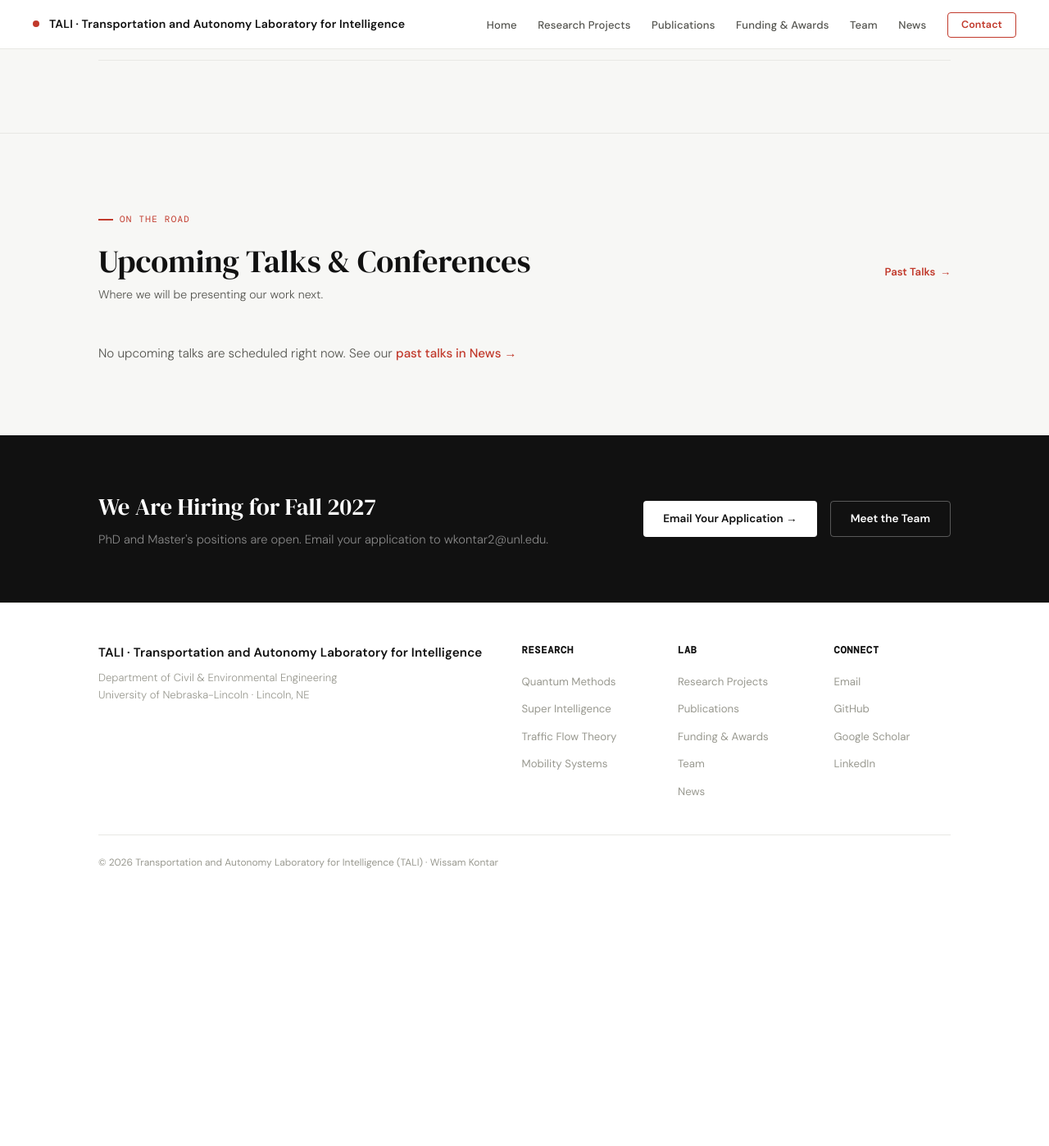
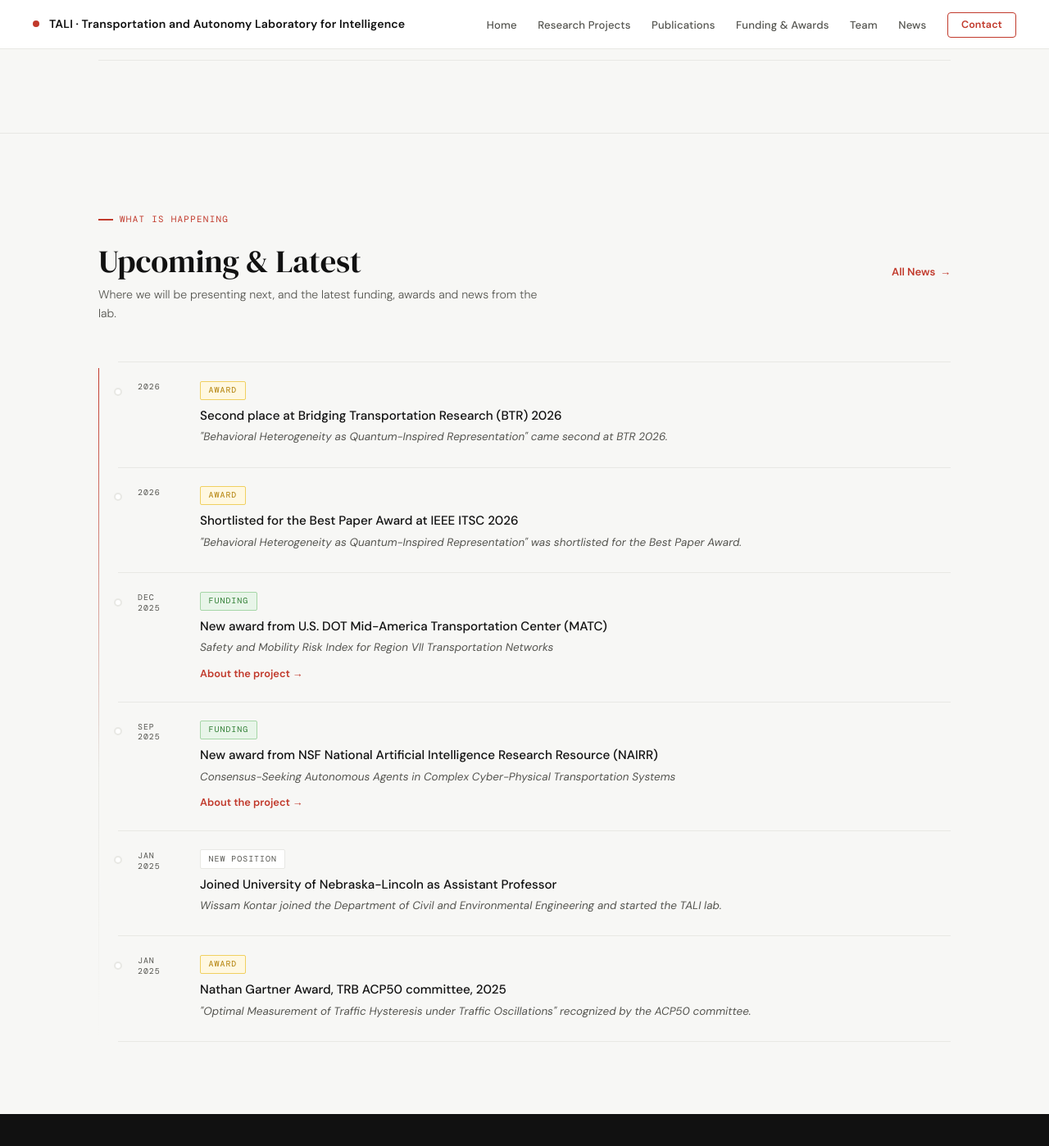
Before and after one commit to wissamkontar/wissamkontar.github.io, a Jekyll site: the page built from index.html, in a window 1280 px wide and 1400 px high, scrolled down 6611 px. Shown: the whole window at 82% size. Built offline with Jekyll 4.4.1, drawn with Linux system fonts in a browser that asks for light colours; before the commit the page ends 7721 px from its top, so only the background shows below that.

Commit message:
Home page: one timeline of upcoming talks and the latest news
Co-Authored-By: Claude Fable 5.2 <noreply@anthropic.com>
Claude-Session: https://claude.ai/code/session_01Lzm3hfbMCCSUqxQdsXPYQj

```diff
--- /dev/null
+++ b/_includes/latest.html
@@ -0,0 +1,85 @@
+{% comment %}
+  "Upcoming & Latest" timeline on the home page.
+  First the talks from _data/talks.yml (the script in main.js removes the ones whose month has passed),
+  then the newest funding (_data/projects.yml), awards (_data/awards.yml) and lab news (_data/news.yml).
+  Change the number after "limit:" to show more or fewer news items.
+{% endcomment %}
+{% assign keys = "" | split: "" %}
+{% for item in site.data.projects %}{% if item.sponsor and item.awarded %}{% assign key = item.awarded | append: "|funding|" | append: forloop.index0 %}{% assign keys = keys | push: key %}{% endif %}{% endfor %}
+{% for item in site.data.awards %}{% assign key = item.date | append: "|award|" | append: forloop.index0 %}{% assign keys = keys | push: key %}{% endfor %}
+{% for item in site.data.news %}{% assign key = item.date | append: "|news|" | append: forloop.index0 %}{% assign keys = keys | push: key %}{% endfor %}
+{% assign keys = keys | sort | reverse %}
+
+<section class="section" id="talks">
+  <div class="container">
+    <div class="section-header fade-in">
+      <div class="label">What Is Happening</div>
+      <div class="section-header-row">
+        <h2 class="section-title">Upcoming &amp; Latest</h2>
+        <a href="/news/" class="see-all">All News</a>
+      </div>
+      <p class="section-intro">Where we will be presenting next, and the latest funding, awards and news from the lab.</p>
+    </div>
+    <div class="talks-timeline" id="talksTimeline">
+      {% for talk in site.data.talks %}
+      <div class="talk-item upcoming" data-date="{{ talk.date }}">
+        <div class="talk-inner">
+          <div class="talk-date-col">
+            <span class="talk-month">{% assign day = talk.date | append: "-01" %}{{ day | date: "%b" }}<br>{{ day | date: "%Y" }}</span>
+          </div>
+          <div>
+            <div class="talk-status-row">
+              <span class="talk-badge upcoming">Upcoming</span>
+              <span class="talk-badge {{ talk.type | slugify }}">{{ talk.type }}</span>
+            </div>
+            <div class="talk-title">{{ talk.title | escape }}</div>
+            <div class="talk-event">{{ talk.event | escape }}</div>
+            <div class="talk-location">{{ talk.location | escape }}</div>
+          </div>
+        </div>
+      </div>
+      {% endfor %}
+
+      {% for key in keys limit: 6 %}
+        {% assign parts = key | split: "|" %}
+        {% assign stamp = parts[0] %}
+        {% assign kind = parts[1] %}
+        {% assign position = parts[2] | plus: 0 %}
+        {% assign link = nil %}
+        {% case kind %}
+          {% when "funding" %}
+            {% assign item = site.data.projects[position] %}
+            {% assign badge = "Funding" %}
+            {% capture headline %}New award from {{ item.sponsor }}{% endcapture %}
+            {% assign text = item.title %}
+            {% capture link %}/projects/#{{ item.id }}{% endcapture %}
+          {% when "award" %}
+            {% assign item = site.data.awards[position] %}
+            {% assign badge = item.kind %}
+            {% assign headline = item.title %}
+            {% assign text = item.text %}
+          {% else %}
+            {% assign item = site.data.news[position] %}
+            {% assign badge = item.label %}
+            {% assign headline = item.title %}
+            {% assign text = item.text %}
+        {% endcase %}
+      <div class="talk-item">
+        <div class="talk-inner">
+          <div class="talk-date-col">
+            <span class="talk-month">{% if stamp.size > 4 %}{% assign day = stamp | append: "-01" %}{{ day | date: "%b" }}<br>{{ day | date: "%Y" }}{% else %}{{ stamp }}{% endif %}</span>
+          </div>
+          <div>
+            <div class="talk-status-row">
+              <span class="record-badge {{ kind }}">{{ badge | escape }}</span>
+            </div>
+            <div class="talk-title">{{ headline | escape }}</div>
+            {% if text %}<div class="talk-event">{{ text | escape }}</div>{% endif %}
+            {% if link %}<a class="record-link" href="{{ link }}">About the project →</a>{% endif %}
+          </div>
+        </div>
+      </div>
+      {% endfor %}
+    </div>
+  </div>
+</section>
--- /dev/null
+++ b/_includes/profile-links.html
@@ -0,0 +1,19 @@
+{% comment %} The row of profile buttons in the home page hero. Addresses come from _config.yml. {% endcomment %}
+<div class="hero-profiles">
+  <a href="{{ site.links.github }}" target="_blank" rel="noopener noreferrer" class="profile-link" title="GitHub">
+    <svg viewBox="0 0 24 24" fill="currentColor" role="img" aria-label="GitHub Logo"><path d="M12 0C5.37 0 0 5.37 0 12c0 5.31 3.435 9.795 8.205 11.385.6.105.825-.255.825-.57 0-.285-.015-1.23-.015-2.235-3.015.555-3.795-.735-4.035-1.41-.135-.345-.72-1.41-1.23-1.695-.42-.225-1.02-.78-.015-.795.945-.015 1.62.87 1.845 1.23 1.08 1.815 2.805 1.305 3.495.99.105-.78.42-1.305.765-1.605-2.67-.3-5.46-1.335-5.46-5.925 0-1.305.465-2.385 1.23-3.225-.12-.3-.54-1.53.12-3.18 0 0 1.005-.315 3.3 1.23.96-.27 1.98-.405 3-.405s2.04.135 3 .405c2.295-1.56 3.3-1.23 3.3-1.23.66 1.65.24 2.88.12 3.18.765.84 1.23 1.905 1.23 3.225 0 4.605-2.805 5.625-5.475 5.925.435.375.81 1.095.81 2.22 0 1.605-.015 2.895-.015 3.3 0 .315.225.69.825.57A12.02 12.02 0 0 0 24 12c0-6.63-5.37-12-12-12z"/></svg>
+    GitHub
+  </a>
+  <a href="{{ site.links.scholar }}" target="_blank" rel="noopener noreferrer" class="profile-link" title="Google Scholar">
+    <svg viewBox="0 0 24 24" fill="currentColor" role="img" aria-label="Google Scholar Logo"><path d="M12 24a7 7 0 1 1 0-14 7 7 0 0 1 0 14zm0-24L0 9.5l4.838 3.94A8 8 0 0 1 12 10a8 8 0 0 1 7.162 3.44L24 9.5z"/></svg>
+    Google Scholar
+  </a>
+  <a href="{{ site.links.university }}" target="_blank" rel="noopener noreferrer" class="profile-link" title="University Page">
+    <svg viewBox="0 0 24 24" fill="currentColor" role="img" aria-label="University Logo"><path d="M12 3L1 9l11 6 9-4.91V17h2V9L12 3zM5 13.18v4L12 21l7-3.82v-4L12 17l-7-3.82z"/></svg>
+    UNL Engineering
+  </a>
+  <a href="mailto:{{ site.email }}" class="profile-link" title="Email">
+    <svg viewBox="0 0 24 24" fill="currentColor" role="img" aria-label="Email Icon"><path d="M20 4H4c-1.1 0-2 .9-2 2v12c0 1.1.9 2 2 2h16c1.1 0 2-.9 2-2V6c0-1.1-.9-2-2-2zm0 4-8 5-8-5V6l8 5 8-5v2z"/></svg>
+    Email
+  </a>
+</div>
--- a/index.html
+++ b/index.html
@@ -22,24 +22,7 @@ layout: default
           <a href="#research" class="btn btn-primary">Explore Research →</a>
           <a href="/publications/" class="btn btn-ghost">View Publications</a>
         </div>
-        <div class="hero-profiles">
-          <a href="{{ site.links.github }}" target="_blank" rel="noopener noreferrer" class="profile-link" title="GitHub">
-            <svg viewBox="0 0 24 24" fill="currentColor" role="img" aria-label="GitHub Logo"><path d="M12 0C5.37 0 0 5.37 0 12c0 5.31 3.435 9.795 8.205 11.385.6.105.825-.255.825-.57 0-.285-.015-1.23-.015-2.235-3.015.555-3.795-.735-4.035-1.41-.135-.345-.72-1.41-1.23-1.695-.42-.225-1.02-.78-.015-.795.945-.015 1.62.87 1.845 1.23 1.08 1.815 2.805 1.305 3.495.99.105-.78.42-1.305.765-1.605-2.67-.3-5.46-1.335-5.46-5.925 0-1.305.465-2.385 1.23-3.225-.12-.3-.54-1.53.12-3.18 0 0 1.005-.315 3.3 1.23.96-.27 1.98-.405 3-.405s2.04.135 3 .405c2.295-1.56 3.3-1.23 3.3-1.23.66 1.65.24 2.88.12 3.18.765.84 1.23 1.905 1.23 3.225 0 4.605-2.805 5.625-5.475 5.925.435.375.81 1.095.81 2.22 0 1.605-.015 2.895-.015 3.3 0 .315.225.69.825.57A12.02 12.02 0 0 0 24 12c0-6.63-5.37-12-12-12z"/></svg>
-            GitHub
-          </a>
-          <a href="{{ site.links.scholar }}" target="_blank" rel="noopener noreferrer" class="profile-link" title="Google Scholar">
-            <svg viewBox="0 0 24 24" fill="currentColor" role="img" aria-label="Google Scholar Logo"><path d="M12 24a7 7 0 1 1 0-14 7 7 0 0 1 0 14zm0-24L0 9.5l4.838 3.94A8 8 0 0 1 12 10a8 8 0 0 1 7.162 3.44L24 9.5z"/></svg>
-            Google Scholar
-          </a>
-          <a href="{{ site.links.university }}" target="_blank" rel="noopener noreferrer" class="profile-link" title="University Page">
-            <svg viewBox="0 0 24 24" fill="currentColor" role="img" aria-label="University Logo"><path d="M12 3L1 9l11 6 9-4.91V17h2V9L12 3zM5 13.18v4L12 21l7-3.82v-4L12 17l-7-3.82z"/></svg>
-            UNL Engineering
-          </a>
-          <a href="mailto:{{ site.email }}" class="profile-link" title="Email">
-            <svg viewBox="0 0 24 24" fill="currentColor" role="img" aria-label="Email Icon"><path d="M20 4H4c-1.1 0-2 .9-2 2v12c0 1.1.9 2 2 2h16c1.1 0 2-.9 2-2V6c0-1.1-.9-2-2-2zm0 4-8 5-8-5V6l8 5 8-5v2z"/></svg>
-            Email
-          </a>
-        </div>
+        {% include profile-links.html %}
       </div>
       <div class="hero-logo-wrap fade-in">
         <img src="/images/Logo.png" alt="TALI Lab Logo" width="400" height="400">
@@ -89,39 +72,7 @@ layout: default
 
 <div class="divider"></div>
 
-<!-- Upcoming talks (content: _data/talks.yml). Talks whose month has passed are removed here and shown on the News page. -->
-<section class="section" id="talks">
-  <div class="container">
-    <div class="section-header fade-in">
-      <div class="label">On the Road</div>
-      <div class="section-header-row">
-        <h2 class="section-title">Upcoming Talks &amp; Conferences</h2>
-        <a href="/news/?show=talk" class="see-all">Past Talks</a>
-      </div>
-      <p class="section-intro">Where we will be presenting our work next.</p>
-    </div>
-    <div class="talks-timeline" id="talksTimeline">
-      {% for talk in site.data.talks %}
-      <div class="talk-item upcoming" data-date="{{ talk.date }}">
-        <div class="talk-inner">
-          <div class="talk-date-col">
-            <span class="talk-month">{% assign day = talk.date | append: "-01" %}{{ day | date: "%b" }}<br>{{ day | date: "%Y" }}</span>
-          </div>
-          <div>
-            <div class="talk-status-row">
-              <span class="talk-badge upcoming">Upcoming</span>
-              <span class="talk-badge {{ talk.type | slugify }}">{{ talk.type }}</span>
-            </div>
-            <div class="talk-title">{{ talk.title | escape }}</div>
-            <div class="talk-event">{{ talk.event | escape }}</div>
-            <div class="talk-location">{{ talk.location | escape }}</div>
-          </div>
-        </div>
-      </div>
-      {% endfor %}
-    </div>
-    <p class="talks-empty" id="talksEmpty" hidden>No upcoming talks are scheduled right now. See our <a href="/news/?show=talk">past talks in News →</a></p>
-  </div>
-</section>
+<!-- Upcoming talks and the latest news (layout: _includes/latest.html) -->
+{% include latest.html %}
 
 </main>
```
